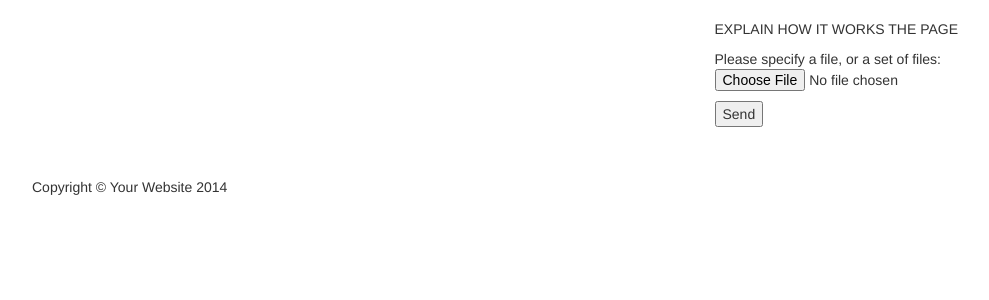
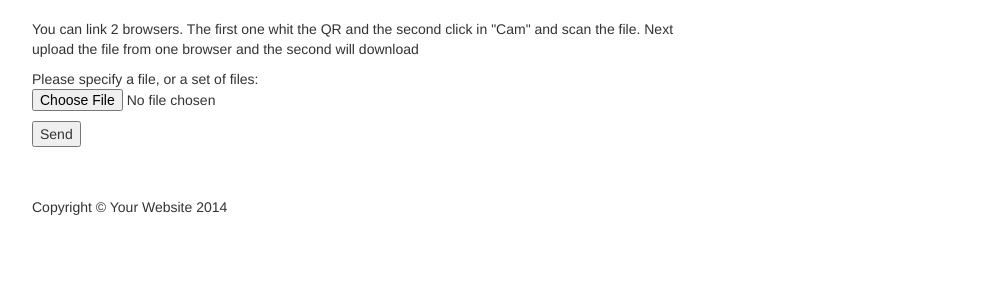
Before and after one commit to serk12/QRLinker, a Django app: page /linked in a window 1280 px wide. Shown: the part 51-351 px from the top of the page, without its empty margins (38-1027 px from the left). Run offline with Django 3.2, Linux system fonts and the light colour scheme; some libraries are stand-ins or nearby versions.

Commit message:
FINISH 1.0.0

```diff
--- a/web/templates/web/cam.html
+++ b/web/templates/web/cam.html
@@ -4,7 +4,7 @@
 
 <head>
     <title>QRLinker</title>
-
+    <link rel="icon" href="{% static "web/fonts/icon.png" %}">
     <!-- Bootstrap Core CSS -->
     <link href="{% static "web/css/bootstrap.min.css" %}" rel="stylesheet">
 
@@ -28,7 +28,7 @@
                         <a onclick="changeExplain()">About</a>
                         <script>
                         function changeExplain() {
-                            document.getElementById("explain").innerHTML = "A LOT OF THINGS";
+                            document.getElementById("explain").innerHTML = "This web side has been done in HackGT@UPC 2016 \n thanks to: \n     Circosta for https://github.com/cirocosta/qcode-decoder\n     startbootstrap for http://startbootstrap.com/template-overviews/1-col-portfolio/\n     Irsjng for https://larsjung.de/jquery-qrcode/";
                         }
                         </script>
                     </li>
@@ -81,7 +81,7 @@
             </div>
             <div class="col-md-5">
                 <!-- EXPLAIN AND BUTTONS-->
-                <p id="explain">EXPLAIN HOW IT WORKS THE PAGE</p>
+                <p id="explain">You can link 2 browsers. The first one whit the QR and the second click in "Cam" and scan the file. Next upload the file from one browser and the second will download</p>
                 <!-- FINAL EXPLAIN AND BUTTONS -->
             </div>
         </div>
--- a/web/templates/web/index.html
+++ b/web/templates/web/index.html
@@ -5,7 +5,7 @@
 
 <head>
     <title>QRLinker</title>
-
+    <link rel="icon" href="{% static "web/fonts/icon.png" %}">
     <!-- Bootstrap Core CSS -->
     <link href="{% static "web/css/bootstrap.min.css" %}" rel="stylesheet">
 
@@ -29,7 +29,7 @@
                         <a onclick="changeExplain()">About</a>
                         <script>
                         function changeExplain() {
-                            document.getElementById("explain").innerHTML = "A LOT OF THINGS";
+                            document.getElementById("explain").innerHTML = "This web side has been done in HackGT@UPC 2016 \n thanks to: \n     Circosta for https://github.com/cirocosta/qcode-decoder\n     startbootstrap for http://startbootstrap.com/template-overviews/1-col-portfolio/\n     Irsjng for https://larsjung.de/jquery-qrcode/";
                         }
                         </script>
                     </li>
@@ -53,7 +53,7 @@
             </div>
             <div class="col-md-5">
                 <!-- EXPLAIN AND BUTTONS-->
-                <p id="explain">EXPLAIN HOW IT WORKS THE PAGE</p>
+                <p id="explain">You can link 2 browsers. The first one whit the QR and the second click in "Cam" and scan the file. Next upload the file from one browser and the second will download</p>
                 <input type="button" onclick="location.href='{% url 'web:cam' %}';" value="Cam" />
                 <!-- FINAL EXPLAIN AND BUTTONS -->
             </div>
--- a/web/templates/web/linked.html
+++ b/web/templates/web/linked.html
@@ -4,7 +4,7 @@
 
 <head>
     <title>QRLinker</title>
-
+    <link rel="icon" href="{% static "web/fonts/icon.png" %}">
     <!-- Bootstrap Core CSS -->
     <link href="{% static "web/css/bootstrap.min.css" %}" rel="stylesheet">
 
@@ -29,7 +29,7 @@
                         <a onclick="changeExplain()">About</a>
                         <script>
                         function changeExplain() {
-                            document.getElementById("explain").innerHTML = "A LOT OF THINGS";
+                            document.getElementById("explain").innerHTML = "This web side has been done in HackGT@UPC 2016 \n thanks to: \n     Circosta for https://github.com/cirocosta/qcode-decoder\n     startbootstrap for http://startbootstrap.com/template-overviews/1-col-portfolio/\n     Irsjng for https://larsjung.de/jquery-qrcode/";
                         }
                         </script>
                     </li>
@@ -44,14 +44,8 @@
         <!-- QR -->
         <div class="row">
             <div class="col-md-7">
-                    <!-- AQUI EL FILE MANAGER -->
-                    <!-- FINAL FILE MANAGER -->
-                </a>
-            </div>
-            <div class="col-md-5">
                 <!-- EXPLAIN AND BUTTONS-->
-                <p id="explain">EXPLAIN HOW IT WORKS THE PAGE</p>
-
+                <p id="explain">You can link 2 browsers. The first one whit the QR and the second click in "Cam" and scan the file. Next upload the file from one browser and the second will download</p>
                 <!-- UPLOAD FILE -->
                 <form action="uploadFile" enctype="multipart/form-data" method="post">
                     <p> Please specify a file, or a set of files:<br>
@@ -61,17 +55,25 @@
                         <input type="submit" value="Send">
                     </div>
                 </form>
-
                 <!-- DOWNLOAD FILE -->
                 <script>
+                    var down = false;
                     setInterval(function() {
                     var posting = $.post('downloadFile');
                     posting.done(function(data) {
-                        if (data !== "-1") location.replace(data);
+                        if (data !== "-1" && !down) {
+                        location.replace(data);
+                        down = true;
+                        }
                     });
                 }, 1*1000);
                 </script>
                 <!-- FINAL EXPLAIN AND BUTTONS -->
+                </a>
+            </div>
+            <div class="col-md-5">
+                <!-- AQUI EL FILE MANAGER -->
+                <!-- FINAL FILE MANAGER -->
             </div>
         </div>
         <!-- /.row -->
--- a/web/views.py
+++ b/web/views.py
@@ -75,6 +75,6 @@ def downloadFile(request):
     try:
         tk = request.COOKIES["cookie"]
         doc = Document.objects.get(token=tk)
-        return HttpResponse(doc.docfile)
+        return HttpResponse(doc.docfile._get_url())
     except:
         return HttpResponse("-1")
```
Also changed, not shown: db.sqlite3, media/documents/README.md (added), web/migrations/0003_document_token.py (added), web/static/web/fonts/icon.png (added), 9 other files. Lines whose indentation alone changed are shown as unchanged.
